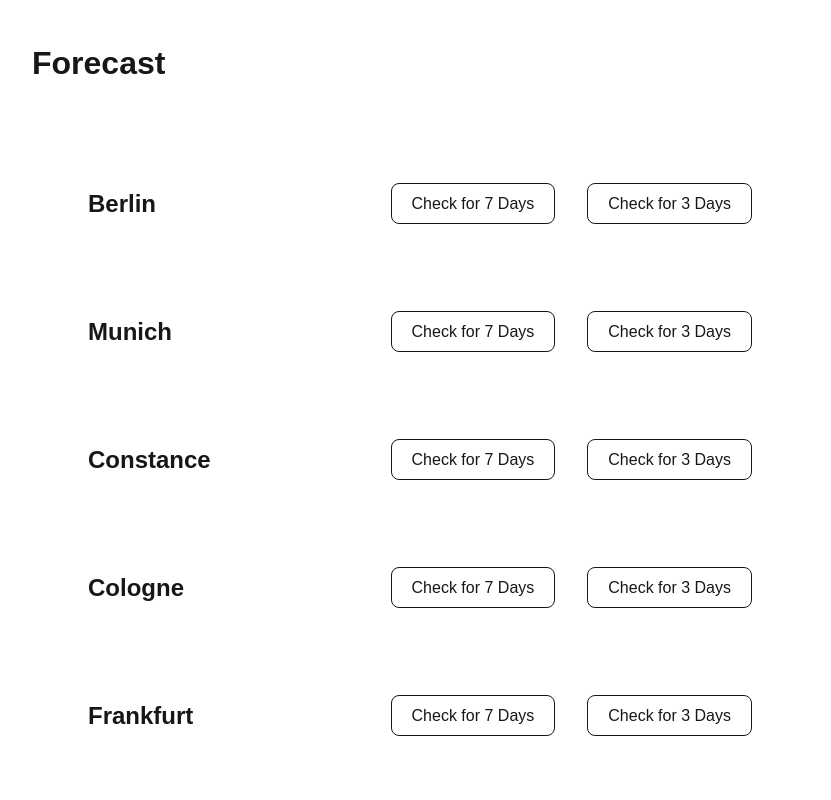
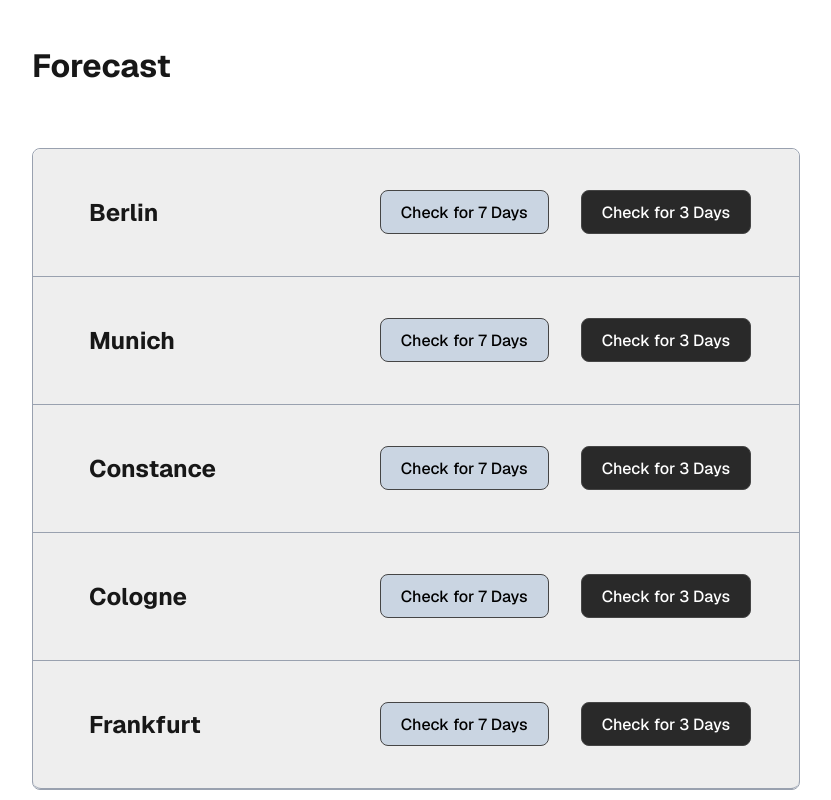
Before and after one commit to rajatsharma/wetter-challenge, a Next.js app: page /forecast in a window 1280 px wide. Shown: the whole page, without its empty margins (224-1055 px from the left). Built offline with nearby package versions, Linux system fonts and the light colour scheme.

Commit message:
support light mode

```diff
--- a/src/app/forecast/layout.module.css
+++ b/src/app/forecast/layout.module.css
@@ -1,7 +1,6 @@
 .container {
   max-width: 48rem;
   margin: 0 auto;
-  font-family: Arial, Helvetica, sans-serif;
 }
 
 .weatherContainer {
@@ -13,19 +12,13 @@
   margin-top: 2rem;
 }
 
-.fullScreenLoader {
-  height: 90vh;
-  display: flex;
-  align-items: center;
-  justify-content: center;
-}
-
 .cityPanel {
   padding: 2rem;
   display: flex;
   align-items: center;
   height: 8rem;
-  background-color: var(--card-color);
+  background-color: var(--card-primary-bg);
+  border-bottom: solid 1px var(--card-border-color);
   justify-content: space-between;
 
   &:last-of-type {
--- a/src/app/globals.css
+++ b/src/app/globals.css
@@ -1,22 +1,36 @@
 :root {
+  /* Keep these colors same as original as HomePage depends on it */
   --background: #ffffff;
   --foreground: #171717;
+  --btn-primary-bg: oklch(86.9% 0.022 252.894);
+  --btn-primary-text: oklch(0 0 0);
+  --btn-primary-border: oklch(0.39 0 0);
+  --btn-primary-bg-hover: oklch(92.9% 0.013 255.508);
+  --btn-secondary-bg: oklch(0.28 0 0);
+  --btn-secondary-text: oklch(1 0 0);
+  --btn-secondary-border: oklch(0.39 0 0);
+  --btn-secondary-bg-hover: oklch(0.35 0 0);
+  --card-primary-bg: oklch(0.95 0 0);
+  --card-secondary-bg: oklch(97% 0.014 254.604);
+  --card-border-color: oklch(70.7% 0.022 261.325);
+  --focus-outline-color: oklch(0.71 0.14 254.63);
 }
 
 @media (prefers-color-scheme: dark) {
   :root {
-    --btn-primary-bg: #282828; /* Dark gray from image */
-    --btn-primary-text: #ffffff;
-    --btn-primary-border: #444444; /* Subtle border from image */
-    --btn-primary-bg-hover: #3a3a3a;
-    --card-color: oklch(27.4% 0.006 286.033);
-    --card-details-color: oklch(44.2% 0.017 285.786);
+    --btn-primary-bg: oklch(0.28 0 0);
+    --btn-primary-text: oklch(1 0 0);
+    --btn-primary-border: oklch(0.39 0 0);
+    --btn-primary-bg-hover: oklch(0.35 0 0);
+    --btn-secondary-bg: oklch(0.94 0 0);
+    --btn-secondary-text: oklch(0 0 0);
+    --btn-secondary-border: oklch(0.39 0 0);
+    --btn-secondary-bg-hover: oklch(0.89 0 0);
+    --card-primary-bg: oklch(27.4% 0.006 286.033);
+    --card-secondary-bg: oklch(44.2% 0.017 285.786);
     --card-border-color: oklch(70.5% 0.015 286.067);
-    --btn-secondary-bg: #eaeaea; /* Light gray from image */
-    --btn-secondary-text: #000000; /* Black text from image */
-    --btn-secondary-border: transparent; /* No visible border in image */
-    --btn-secondary-bg-hover: #dcdcdc;
-    --focus-outline-color: #60a5fa;
+    --focus-outline-color: oklch(0.71 0.14 254.63);
+    /* Keep these colors same as original as HomePage depends on it */
     --background: #0a0a0a;
     --foreground: #ededed;
   }
@@ -31,7 +45,7 @@ body {
 body {
   color: var(--foreground);
   background: var(--background);
-  font-family: Arial, Helvetica, sans-serif;
+  font-family: var(--font-geist-sans), Helvetica, Arial;
   -webkit-font-smoothing: antialiased;
   -moz-osx-font-smoothing: grayscale;
 }
--- a/src/app/layout.tsx
+++ b/src/app/layout.tsx
@@ -1,16 +1,11 @@
 import type { Metadata } from "next";
-import { Geist, Geist_Mono } from "next/font/google";
+import { Geist } from "next/font/google";
 import "./globals.css";
 import { preconnect } from "react-dom";
 import { SpeedInsights } from "@vercel/speed-insights/next";
 
 const geistSans = Geist({
   variable: "--font-geist-sans",
-  subsets: ["latin"],
-});
-
-const geistMono = Geist_Mono({
-  variable: "--font-geist-mono",
   subsets: ["latin"],
 });
 
@@ -27,7 +22,7 @@ export default function RootLayout({
 
   return (
     <html lang="en">
-      <body className={`${geistSans.variable} ${geistMono.variable}`}>
+      <body className={`${geistSans.variable}`}>
         {children}
         <SpeedInsights />
       </body>
--- a/src/components/Header/Header.module.css
+++ b/src/components/Header/Header.module.css
@@ -1,7 +1,7 @@
 .container {
   display: flex;
   justify-content: space-between;
-  margin-bottom: 20px;
+  margin-bottom: 1.5rem;
 
   & > * {
     align-self: center;
--- a/src/components/WeatherForecast/WeatherForecast.module.css
+++ b/src/components/WeatherForecast/WeatherForecast.module.css
@@ -1,7 +1,7 @@
 .container {
   display: grid;
   font: inherit;
-  padding: 15px 25px;
+  padding: 1.25rem;
   grid-column-gap: 0;
   grid-row-gap: 0;
   align-items: stretch;
@@ -46,7 +46,7 @@
 }
 
 .disclosure {
-  background: var(--card-details-color);
+  background: var(--card-secondary-bg);
   border-radius: 0;
   border-bottom: none;
 }
@@ -77,7 +77,6 @@
   align-self: flex-end;
   font-size: 2rem;
   font-weight: bolder;
-  line-height: 2rem;
 }
 
 .temperatureMin {
@@ -102,7 +101,7 @@
   }
 }
 
-.transition {
+.disclosureBoundary {
   overflow: hidden;
   max-height: 0;
   transition: max-height ease 0.5s;
--- a/src/components/WeatherForecast/WeatherPanel.tsx
+++ b/src/components/WeatherForecast/WeatherPanel.tsx
@@ -35,7 +35,9 @@ const WeatherPanel: React.FC<WeatherPanelProps> = ({
         aria-label={`Estimated temperature from ${temperature.min}°C to ${temperature.max}°C`}
       >
         <span className={styles.temperatureMax}>{temperature.max ?? "-"}°</span>
-        <span className={styles.temperatureMin}>{temperature.min ?? "-"}°</span>
+        <span className={styles.temperatureMin}>
+          /{temperature.min ?? "-"}°
+        </span>
       </div>
       <div className={styles.forecast} aria-label={forecast ?? "Forecast"}>
         {forecast ?? ""}
```
Also changed, not shown: src/components/WeatherForecast/WeatherDisclosure.tsx (+2 -6 lines).
